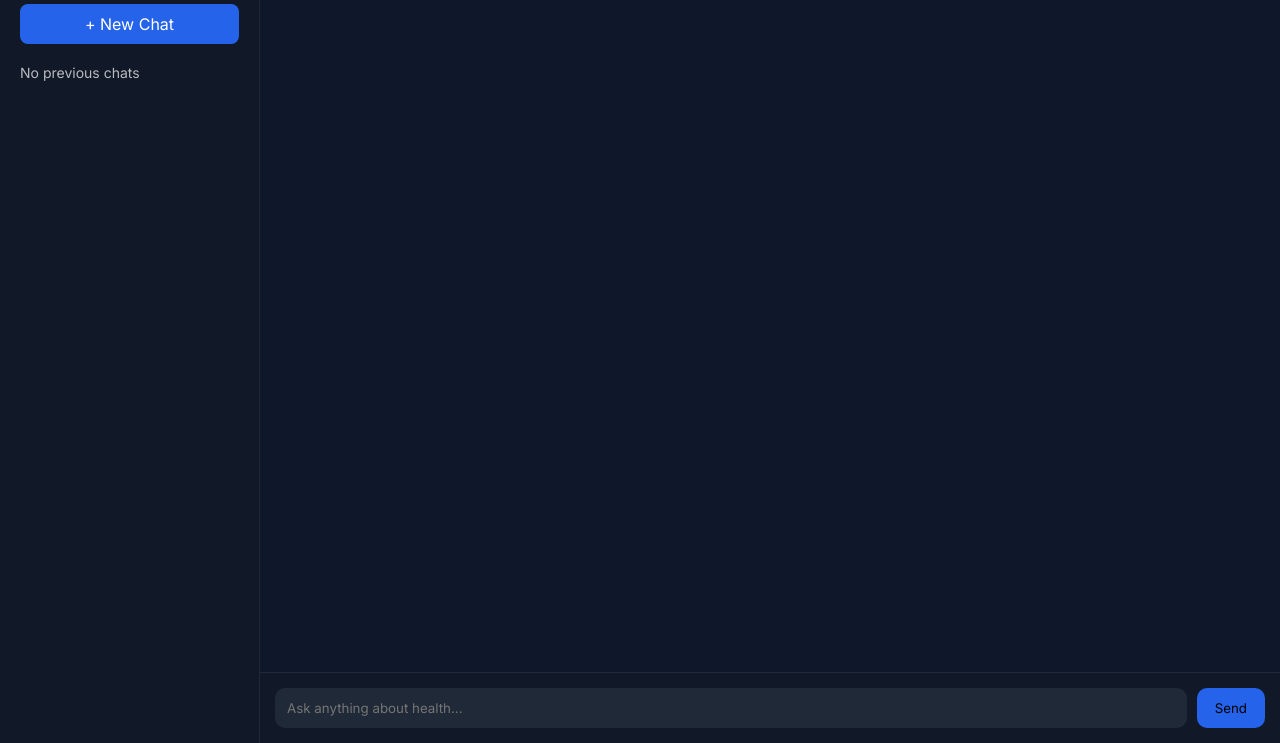
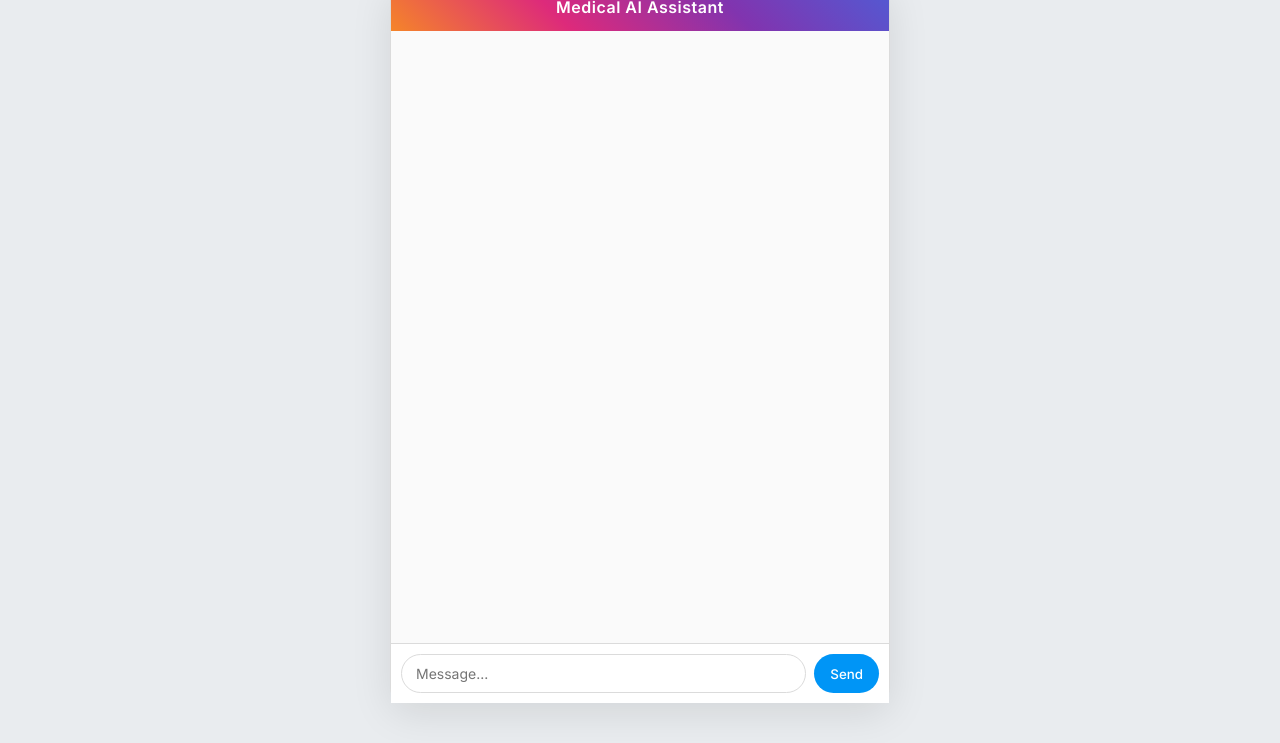
Before and after one commit to debadityabera/medical-ai-chatbot, a website: page public/index.html in a window 1280 px wide. Shown: the part 57-800 px from the top of the page. Drawn offline with Linux system fonts and the light colour scheme.

Commit message:
Instagram style UI

```diff
--- a/public/index.html
+++ b/public/index.html
@@ -16,132 +16,123 @@
 }
 
 body {
-  background: #0f172a;
-  color: white;
+  background: #fafafa;
+  height: 100vh;
   display: flex;
-  height: 100vh;
-  overflow: hidden;
+  justify-content: center;
+  align-items: center;
 }
 
-/* Sidebar */
-.sidebar {
-  width: 260px;
-  background: #111827;
-  padding: 20px;
+/* Phone Frame */
+.app {
+  width: 100%;
+  max-width: 500px;
+  height: 100vh;
+  background: white;
   display: flex;
   flex-direction: column;
-  border-right: 1px solid #1f2937;
+  border-left: 1px solid #dbdbdb;
+  border-right: 1px solid #dbdbdb;
 }
 
-.sidebar h2 {
-  font-size: 18px;
-  margin-bottom: 20px;
+/* Header */
+.header {
+  padding: 14px;
+  text-align: center;
+  font-weight: 600;
+  font-size: 16px;
+  color: white;
+  background: linear-gradient(45deg, #f58529, #dd2a7b, #8134af, #515bd4);
+  letter-spacing: 0.5px;
 }
 
-.new-chat {
-  background: #2563eb;
-  padding: 10px;
-  border-radius: 8px;
-  cursor: pointer;
-  text-align: center;
-  margin-bottom: 20px;
-  transition: 0.2s;
-}
-
-.new-chat:hover {
-  background: #1d4ed8;
-}
-
-.chat-history {
+/* Chat Area */
+.chat-container {
   flex: 1;
   overflow-y: auto;
-  font-size: 14px;
-  opacity: 0.7;
-}
-
-/* Main */
-.main {
-  flex: 1;
-  display: flex;
-  flex-direction: column;
-}
-
-.header {
   padding: 15px;
-  background: #111827;
-  border-bottom: 1px solid #1f2937;
-  text-align: center;
-  font-weight: 500;
-}
-
-/* Chat area */
-.chat-container {
-  flex: 1;
-  padding: 20px;
-  overflow-y: auto;
-  scroll-behavior: smooth;
+  background: #fafafa;
 }
 
 .message {
-  max-width: 70%;
-  margin-bottom: 15px;
-  padding: 12px 16px;
-  border-radius: 14px;
+  max-width: 75%;
+  padding: 10px 14px;
+  margin-bottom: 12px;
+  border-radius: 18px;
+  font-size: 14px;
+  line-height: 1.4;
   animation: fadeIn 0.2s ease-in-out;
 }
 
 .user {
-  background: #2563eb;
-  align-self: flex-end;
+  background: #0095f6;
+  color: white;
   margin-left: auto;
+  border-bottom-right-radius: 4px;
 }
 
 .bot {
-  background: #1f2937;
-  align-self: flex-start;
+  background: #e4e6eb;
+  color: #111;
+  border-bottom-left-radius: 4px;
 }
 
 @keyframes fadeIn {
-  from {opacity: 0; transform: translateY(5px);}
-  to {opacity: 1; transform: translateY(0);}
+  from { opacity: 0; transform: translateY(5px); }
+  to { opacity: 1; transform: translateY(0); }
 }
 
-/* Input */
+/* Input Area */
 .input-area {
-  padding: 15px;
-  border-top: 1px solid #1f2937;
   display: flex;
-  gap: 10px;
-  background: #111827;
+  padding: 10px;
+  border-top: 1px solid #dbdbdb;
+  background: white;
 }
 
 .input-area input {
   flex: 1;
-  padding: 12px;
-  border-radius: 10px;
-  border: none;
+  border: 1px solid #dbdbdb;
+  border-radius: 20px;
+  padding: 10px 14px;
   outline: none;
-  background: #1f2937;
-  color: white;
+  font-size: 14px;
 }
 
 .input-area button {
-  background: #2563eb;
+  margin-left: 8px;
+  background: #0095f6;
   border: none;
-  padding: 0 18px;
-  border-radius: 10px;
+  color: white;
+  padding: 0 16px;
+  border-radius: 20px;
   cursor: pointer;
+  font-weight: 500;
   transition: 0.2s;
 }
 
 .input-area button:hover {
-  background: #1d4ed8;
+  background: #007ad9;
 }
 
-/* Mobile */
-@media (max-width: 768px) {
-  .sidebar {
-    display: none;
+/* Scrollbar */
+.chat-container::-webkit-scrollbar {
+  width: 6px;
+}
+.chat-container::-webkit-scrollbar-thumb {
+  background: #ccc;
+  border-radius: 10px;
+}
+
+/* Desktop Centering */
+@media (min-width: 768px) {
+  body {
+    background: #e9ecef;
+  }
+  .app {
+    height: 90vh;
+    border-radius: 15px;
+    box-shadow: 0 10px 40px rgba(0,0,0,0.1);
   }
 }
 </style>
@@ -149,19 +140,13 @@ body {
 
 <body>
 
-<div class="sidebar">
-  <h2>Medical AI</h2>
-  <div class="new-chat" onclick="newChat()">+ New Chat</div>
-  <div class="chat-history">No previous chats</div>
-</div>
-
-<div class="main">
+<div class="app">
   <div class="header">Medical AI Assistant</div>
 
   <div class="chat-container" id="chat"></div>
 
   <div class="input-area">
-    <input type="text" id="messageInput" placeholder="Ask anything about health..." />
+    <input type="text" id="messageInput" placeholder="Message..." />
     <button onclick="sendMessage()">Send</button>
   </div>
 </div>
@@ -176,10 +161,6 @@ function addMessage(text, type) {
   msg.innerText = text;
   chat.appendChild(msg);
   chat.scrollTop = chat.scrollHeight;
-}
-
-function newChat() {
-  chat.innerHTML = "";
 }
 
 async function sendMessage() {
@@ -198,7 +179,7 @@ async function sendMessage() {
   try {
     const response = await fetch("/chat", {
       method: "POST",
-      headers: {"Content-Type": "application/json"},
+      headers: { "Content-Type": "application/json" },
       body: JSON.stringify({ message })
     });
 
```
